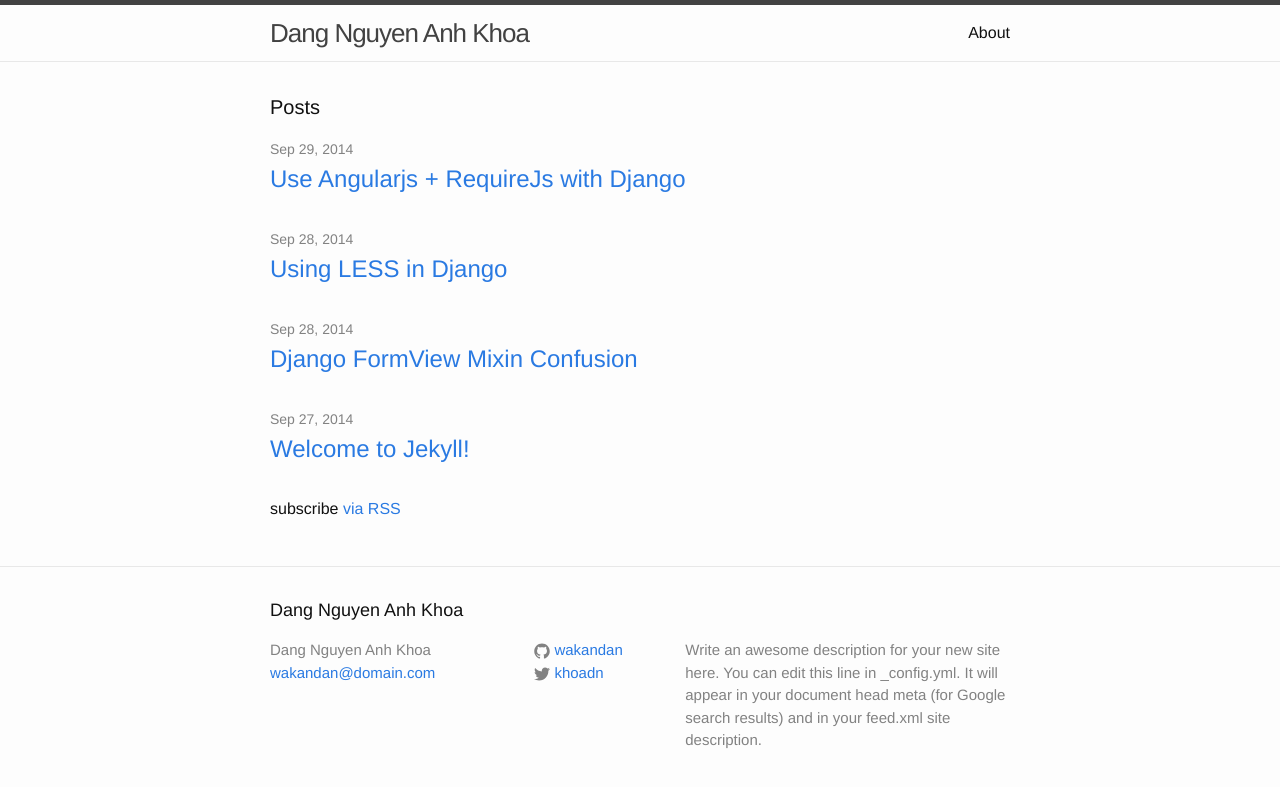
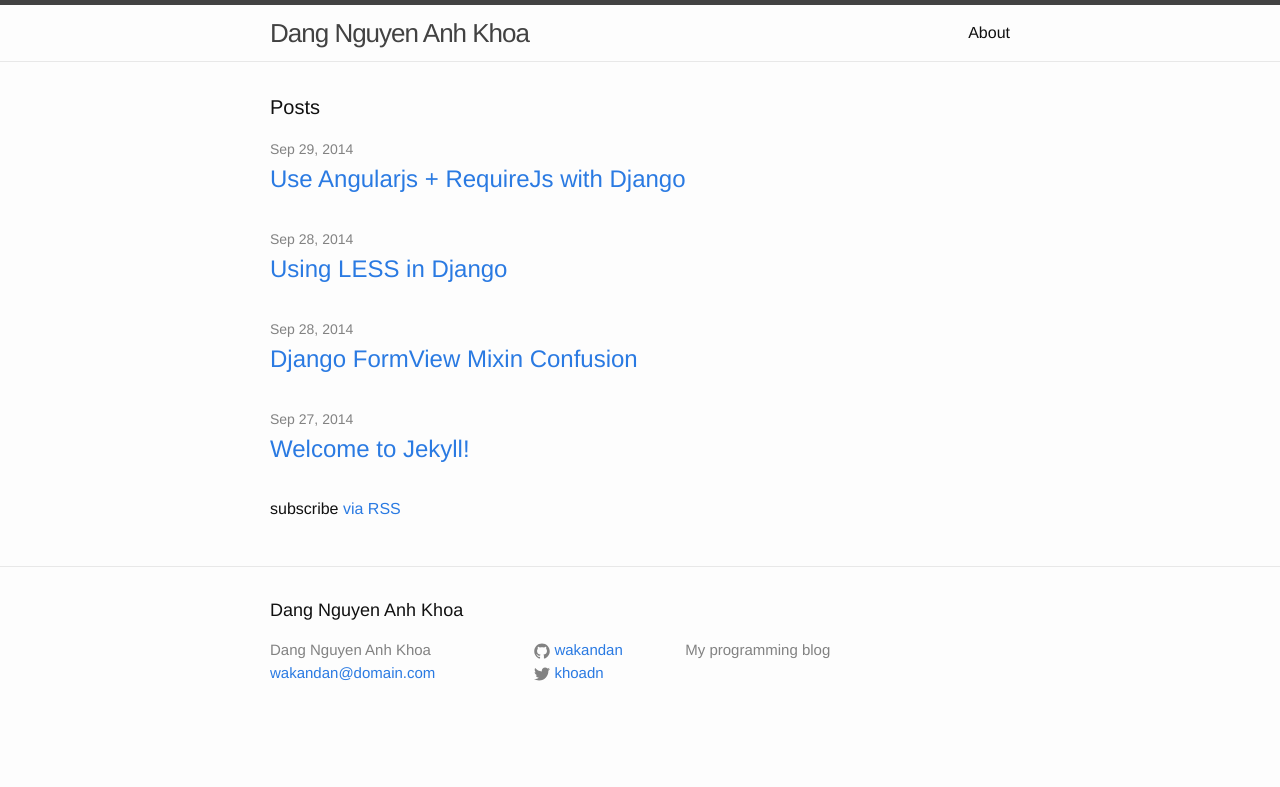
Before and after one commit to wakandan/wakandan.github.io, a Jekyll site: the page built from index.html, in a window 1280 px wide. Shown: the top 787 px of the page. Built offline with Jekyll 4.4.1, drawn with Linux system fonts in a browser that asks for light colours.

Commit message:
change site desc

```diff
--- a/_config.yml
+++ b/_config.yml
@@ -2,9 +2,7 @@
 title: Dang Nguyen Anh Khoa
 email: wakandan@domain.com
 description: > # this means to ignore newlines until "baseurl:"
-  Write an awesome description for your new site here. You can edit this
-  line in _config.yml. It will appear in your document head meta (for
-  Google search results) and in your feed.xml site description.
+    My programming blog
 baseurl: "" # the subpath of your site, e.g. /blog/
 url: "http://wakandan.github.io" # the base hostname & protocol for your site
 twitter_username: khoadn
```
